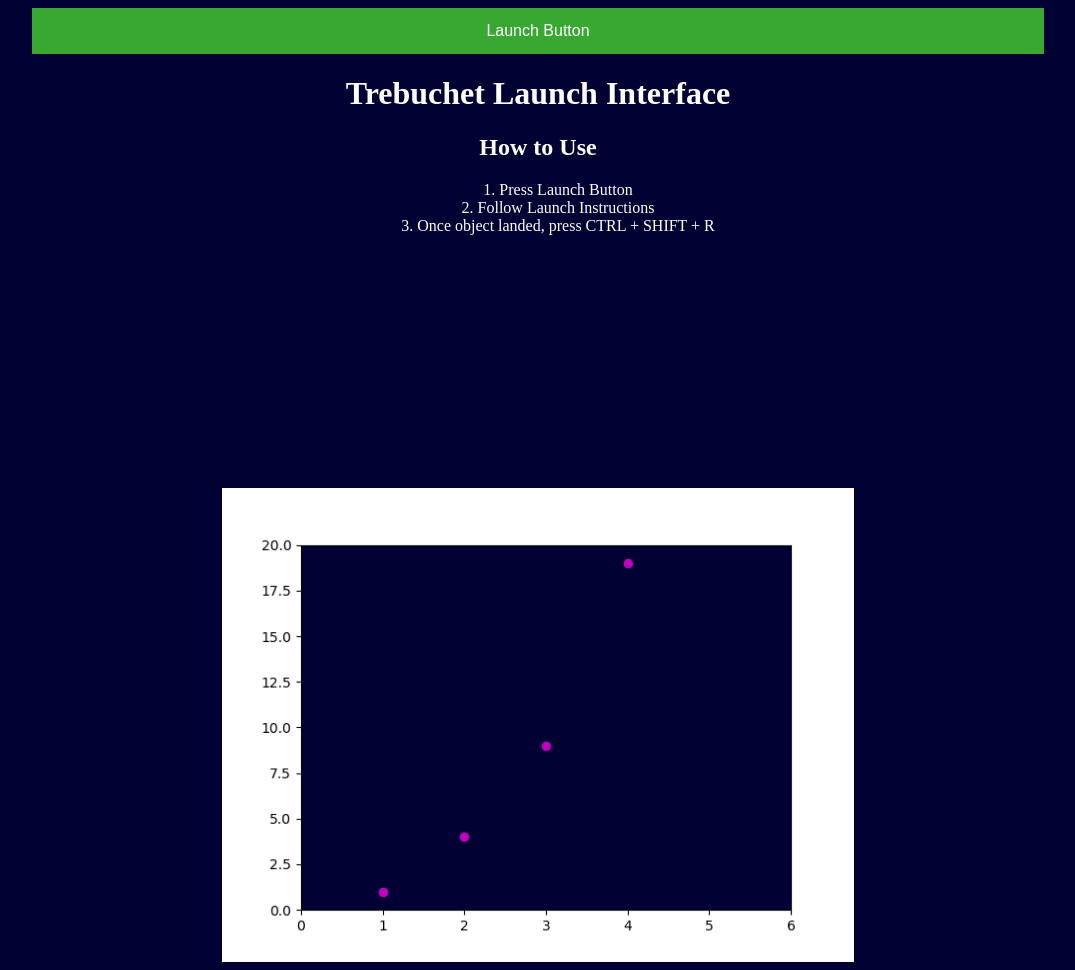
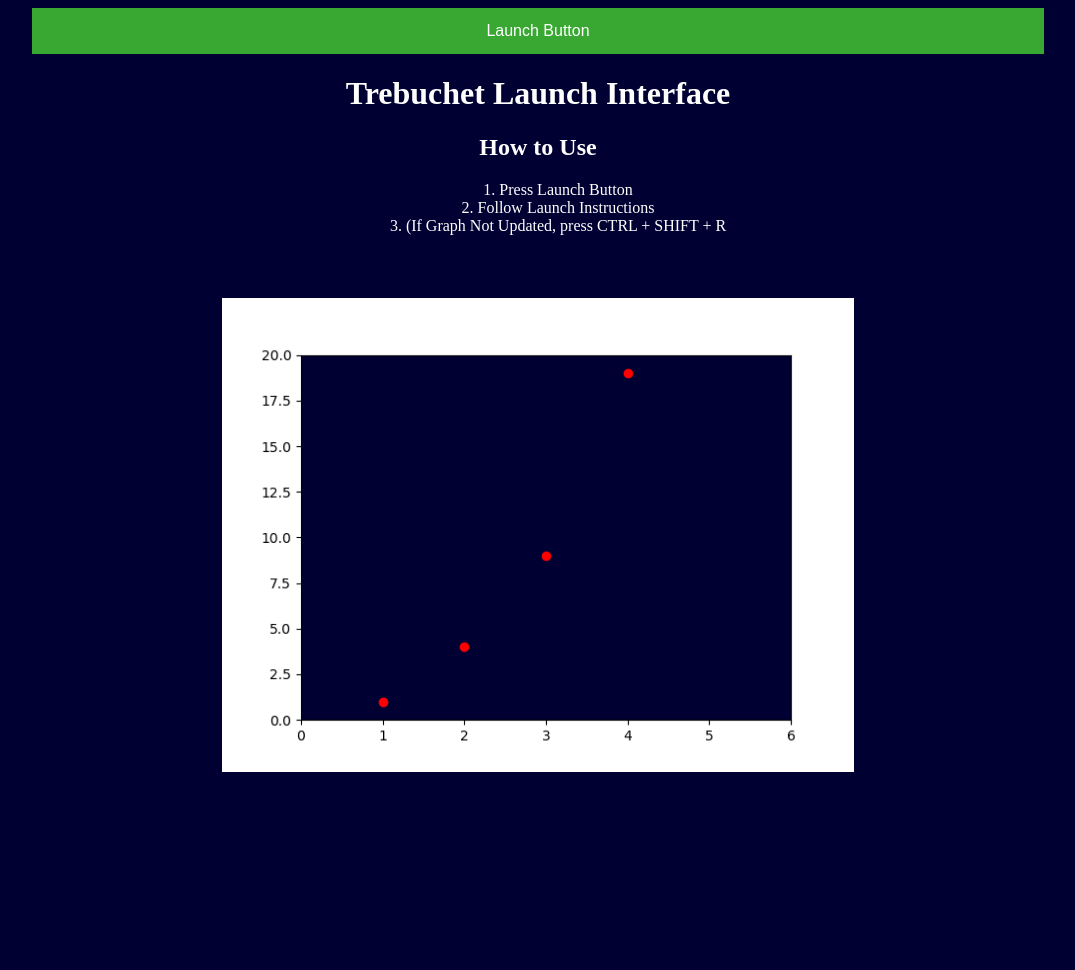
Before and after one commit to omckenn37/EG4_Trebuchet, a Flask app: page / in a window 1280 px wide. Shown: the whole page, without its empty margins (102-1177 px from the left). After the commit the page ends 772 px from the top, so only its background shows below. Run offline with Flask 2, Linux system fonts and the light colour scheme.

Commit message:
image save test

```diff
--- a/Flask/trebuchetFlask/templates/index.html
+++ b/Flask/trebuchetFlask/templates/index.html
@@ -32,7 +32,7 @@ button:active{
 	margin-left: auto;
 	margin-right: auto;
 	width: 50%;
-	margin-top:20%;
+	margin-top:5%;
 }
 
 body{
@@ -58,7 +58,7 @@ list-style-position: inside;
 <ol class="body">
 	<li> Press Launch Button </li>
 	<li> Follow Launch Instructions </li>
-	<li> Once object landed, press CTRL + SHIFT + R</li>
+	<li> (If Graph Not Updated, press CTRL + SHIFT + R</li>
 </ol>
 
 <img src="/static/images/refreshTestImage.png" alt="Lukas" class="graphclass">
```
Also changed, not shown: Flask/trebuchetFlask/static/images/refreshTestImage.png, imageSaveTest.png (added), 1 other file.
